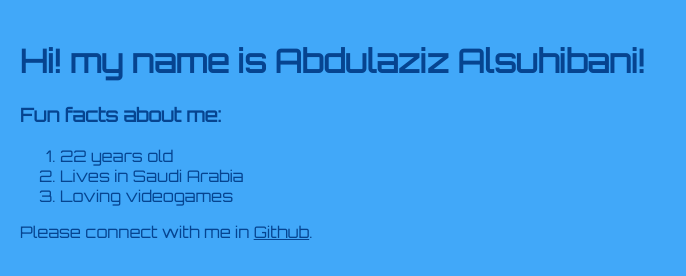
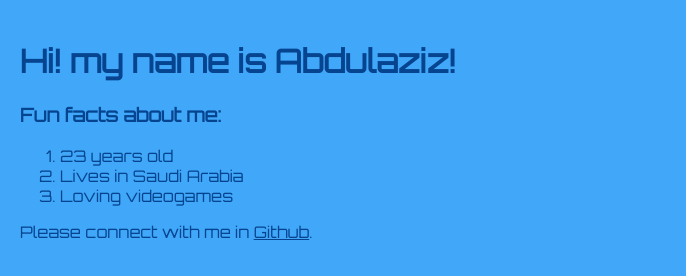
Before and after one commit to ama47/sample, a plain HTML site: page index.html in a window 1280 px wide. Shown: the whole page, without its empty margins (0-686 px from the left). Drawn offline with Linux system fonts and the light colour scheme; a web font is replaced by a local one.

Commit message:
Update index.html

```diff
--- a/index.html
+++ b/index.html
@@ -3,15 +3,15 @@
     <link rel="stylesheet" href="styles.css" />
     <link href="https://fonts.googleapis.com/css2?family=Bangers&family=Black+Ops+One&family=Creepster&family=La+Belle+Aurore&family=MedievalSharp&family=Orbitron&family=Rye&display=swap" rel="stylesheet">
     <script src="index.js"></script>
-    <title>Abdulaziz Alsuhibani</title>
+    <title>Abdulaziz</title>
 </head>
 <body>
-    <h1>Hi! my name is Abdulaziz Alsuhibani!</h1>
+    <h1>Hi! my name is Abdulaziz!</h1>
     <h3>Fun facts about me:</h3>
     <ol>
-        <li>22 years old</li>
+        <li>23 years old</li>
         <li>Lives in Saudi Arabia</li>
         <li>Loving videogames</li>
     </ol>
-    <p>Please connect with me in <a href="https://github.com/AbdulazizMohammad">Github</a>.</p>
+    <p>Please connect with me in <a href="https://github.com/ama47">Github</a>.</p>
 </body>
```
